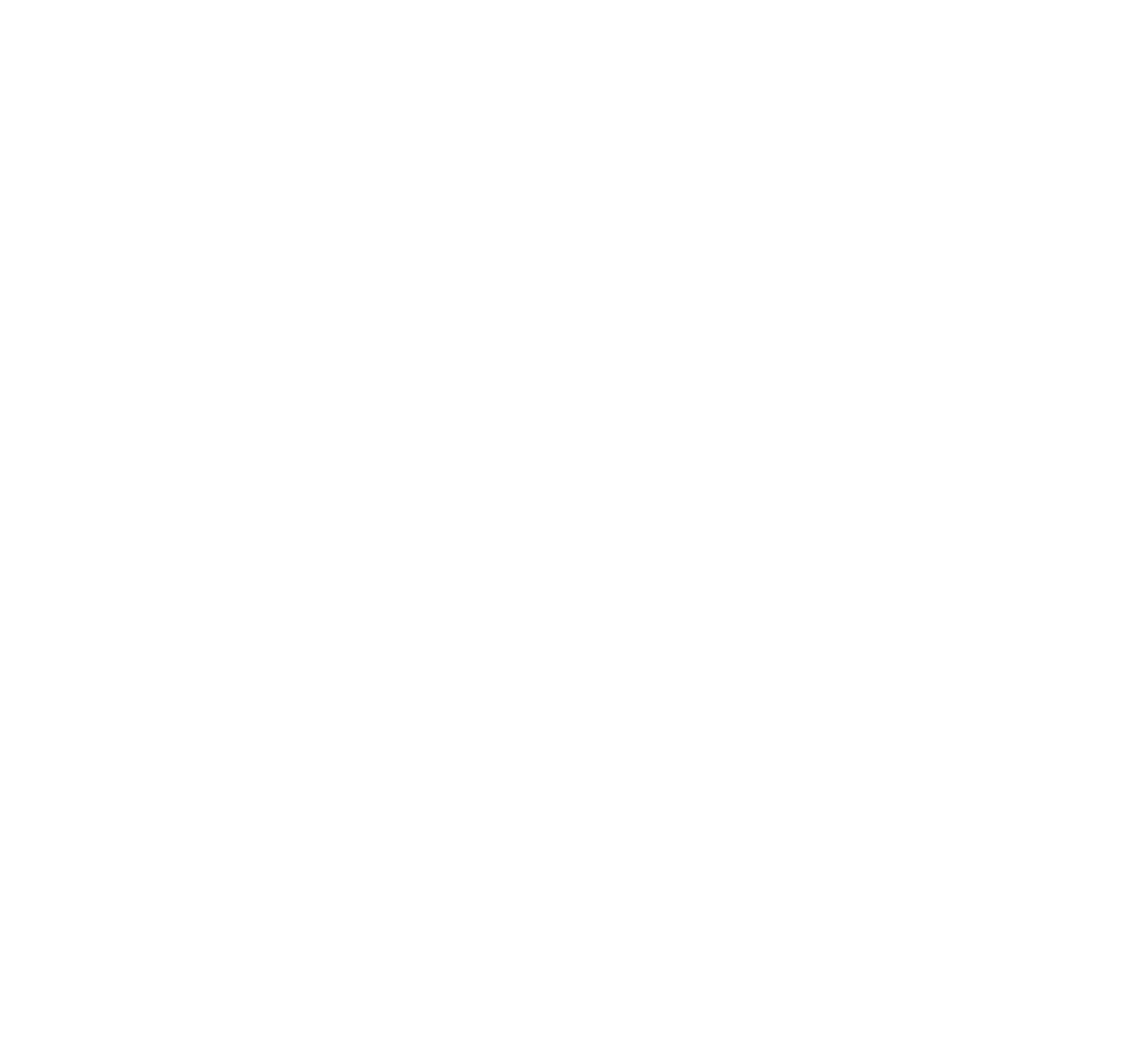
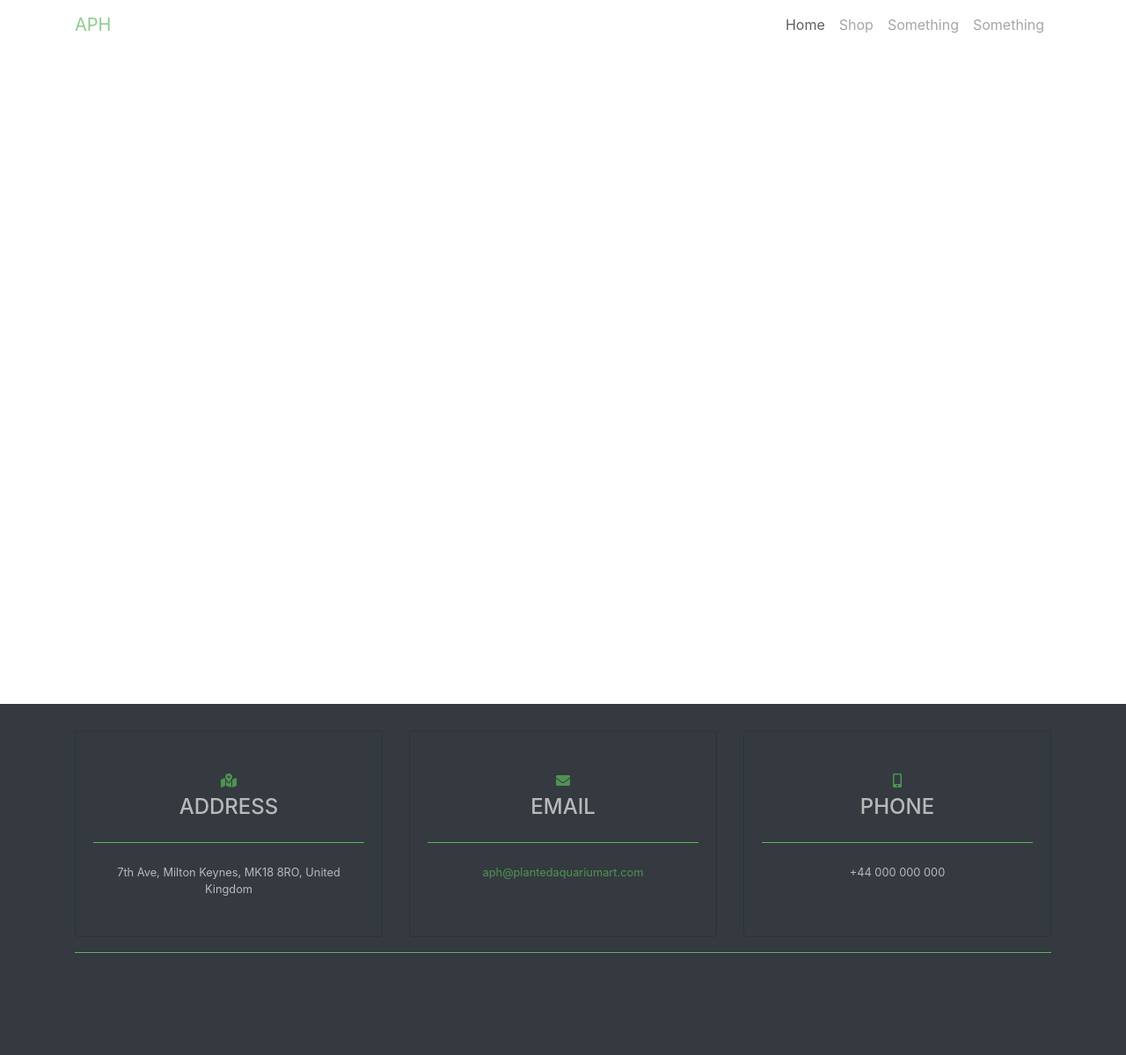
Before and after one commit to Code-Institute-Submissions/project-6, a Django app: page / in a window 1280 px wide. Before the commit the page is empty. Shown: the whole page at 88% size. Before the commit the page ends 800 px from the top, so only its background shows below. Run offline with Django 3.2, Linux system fonts and the light colour scheme; some libraries are stand-ins or nearby versions.

Commit message:
Added fundamentals for  base.html

```diff
--- a/aph/static/css/custom/styles.css
+++ b/aph/static/css/custom/styles.css
@@ -0,0 +1,51 @@
+/*
+General
+*/
+
+a,
+.fas,
+.fab,
+.navbar-light .navbar-brand {
+	color: #5cb85c;
+	opacity: 0.7;
+}
+
+a:hover,
+.fas:hover,
+.fab:hover,
+a:active,
+.fas:active,
+.fab:active {
+	opacity: 1;
+	color: #5cb85c;
+
+}
+
+/*
+Nav
+*/
+
+nav {
+
+}
+
+/*
+Main
+*/
+
+main {
+	min-height: 100vh
+}
+
+/*
+Footer
+*/
+
+footer {
+	padding: 30px 0px 100px;
+	color: #b9b9b9;
+}
+
+hr {
+	border-bottom: 1px solid #5cb85c;
+}
--- a/templates/base.html
+++ b/templates/base.html
@@ -7,6 +7,12 @@
 	<meta charset="UTF-8">
 	<meta name="viewport" content="width=device-width, initial-scale=1.0">
 	<meta http-equiv="X-UA-Compatible" content="ie=edge">
+	<!-- Font Awesome -->
+	<link rel="stylesheet" href="https://use.fontawesome.com/releases/v5.3.1/css/all.css" integrity="sha384-mzrmE5qonljUremFsqc01SB46JvROS7bZs3IO2EmfFsd15uHvIt+Y8vEf7N7fWAU"
+	 crossorigin="anonymous">
+	<!-- Bootstrap -->
+	<link rel="stylesheet" href="https://maxcdn.bootstrapcdn.com/bootstrap/4.0.0/css/bootstrap.min.css" integrity="sha384-Gn5384xqQ1aoWXA+058RXPxPg6fy4IWvTNh0E263XmFcJlSAwiGgFAW/dAiS6JXm"
+	 crossorigin="anonymous">
 
 	<!-- Custom CSS -->
 	<link rel="stylesheet" href="{% static 'css/custom/styles.css' %}">
@@ -21,12 +27,108 @@
 
 <body>
 
+	<!-- Navigation -->
+	<nav class="navbar navbar-expand-lg navbar-light  fixed-top">
+		<div class="container">
+			<a class="navbar-brand" href="#">APH</a>
+			<button class="navbar-toggler" type="button" data-toggle="collapse" data-target="#navbarResponsive" aria-controls="navbarResponsive"
+			 aria-expanded="false" aria-label="Toggle navigation">
+				<span class="navbar-toggler-icon"></span>
+			</button>
+			<div class="collapse navbar-collapse" id="navbarResponsive">
+				<ul class="navbar-nav ml-auto text-center">
+					<li class="nav-item active">
+						<a class="nav-link" href="#">Home</a>
+					</li>
+					<li class="nav-item">
+						<a class="nav-link" href="#">Shop</a>
+					</li>
+					<li class="nav-item">
+						<a class="nav-link" href="#">Something</a>
+					</li>
+					<li class="nav-item">
+						<a class="nav-link" href="#">Something</a>
+					</li>
+				</ul>
+			</div>
+		</div>
+	</nav>
+
 	<!-- Main Content -->
-	{% block main_content %} {% endblock main_content %}
+	<main>
+		{% block main_content %} {% endblock main_content %}
+	</main>
+
+	<footer class="bg-dark">
+		<div class="container">
+
+			<div class="row">
+
+				<div class="col-md-4 mb-3 mb-md-0">
+					<div class="card bg-transparent py-4 h-100">
+						<div class="card-body bg-transparent text-center">
+							<i class="fas fa-map-marked-alt  mb-2"></i>
+							<h4 class="text-uppercase m-0">Address</h4>
+							<hr class="my-4">
+							<div class="small text-black-50">7th Ave, Milton Keynes, MK18 8RO, United Kingdom</div>
+						</div>
+					</div>
+				</div>
+
+				<div class="col-md-4 mb-3 mb-md-0">
+					<div class="card bg-transparent py-4 h-100">
+						<div class="card-body bg-transparent text-center">
+							<i class="fas fa-envelope  mb-2"></i>
+							<h4 class="text-uppercase m-0">Email</h4>
+							<hr class="my-4">
+							<div class="small text-black-50">
+								<a href="#">aph@plantedaquariumart.com</a>
+							</div>
+						</div>
+					</div>
+				</div>
+
+				<div class="col-md-4 mb-3 mb-md-0">
+					<div class="card bg-transparent py-4 h-100">
+						<div class="card-body bg-transparent text-center">
+							<i class="fas fa-mobile-alt  mb-2"></i>
+							<h4 class="text-uppercase m-0">Phone</h4>
+							<hr class="my-4">
+							<div class="small text-black-50">+44 000 000 000</div>
+						</div>
+					</div>
+				</div>
+			</div>
+
+			<hr>
+		<!--
+			<div class="social d-flex justify-content-center">
+				<a href="#" class="mx-2">
+					<i class="fab fa-twitter"></i>
+				</a>
+				<a href="#" class="mx-2">
+					<i class="fab fa-facebook-f"></i>
+				</a>
+				<a href="#" class="mx-2">
+					<i class="fab fa-github"></i>
+				</a>
+			</div>
+		-->
+
+		</div>
+	</footer>
 
 	<!-- Scripts -->
+
+	<!-- Bootstrap core JavaScript-->
+	<script src="https://code.jquery.com/jquery-3.2.1.min.js" integrity="sha256-hwg4gsxgFZhOsEEamdOYGBf13FyQuiTwlAQgxVSNgt4="
+	 crossorigin="anonymous"></script>
+	<script src="https://cdnjs.cloudflare.com/ajax/libs/popper.js/1.12.9/umd/popper.min.js" integrity="sha384-ApNbgh9B+Y1QKtv3Rn7W3mgPxhU9K/ScQsAP7hUibX39j7fakFPskvXusvfa0b4Q"
+	 crossorigin="anonymous"></script>
+	<script src="https://maxcdn.bootstrapcdn.com/bootstrap/4.0.0/js/bootstrap.min.js" integrity="sha384-JZR6Spejh4U02d8jOt6vLEHfe/JQGiRRSQQxSfFWpi1MquVdAyjUar5+76PVCmYl"
+	 crossorigin="anonymous"></script>
 	{% block js %} {% endblock js %}
-
+	<!-- Custom JS -->
 	<script src="{% static 'js/custom/main.js' %}"></script>
 </body>
 
```
Also changed, not shown: README.md.
